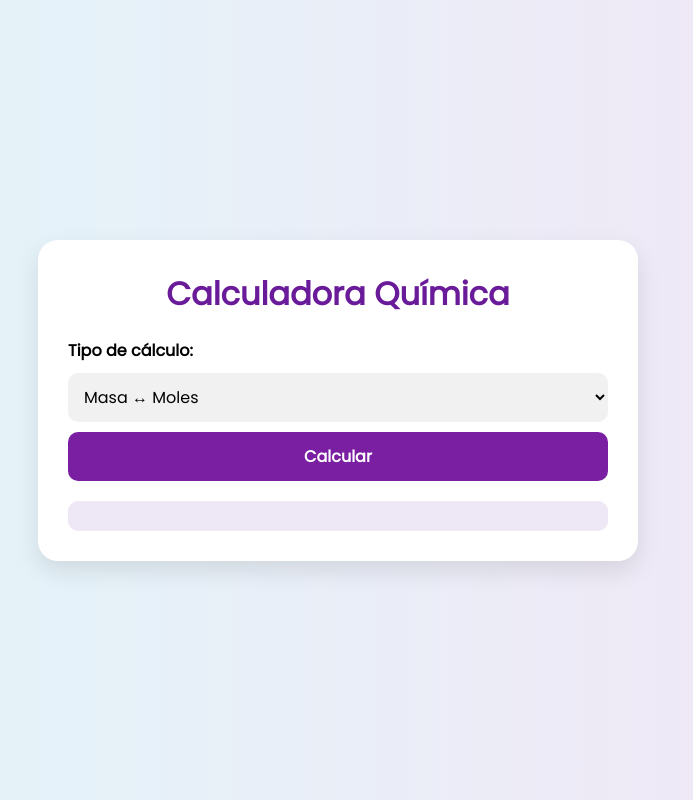
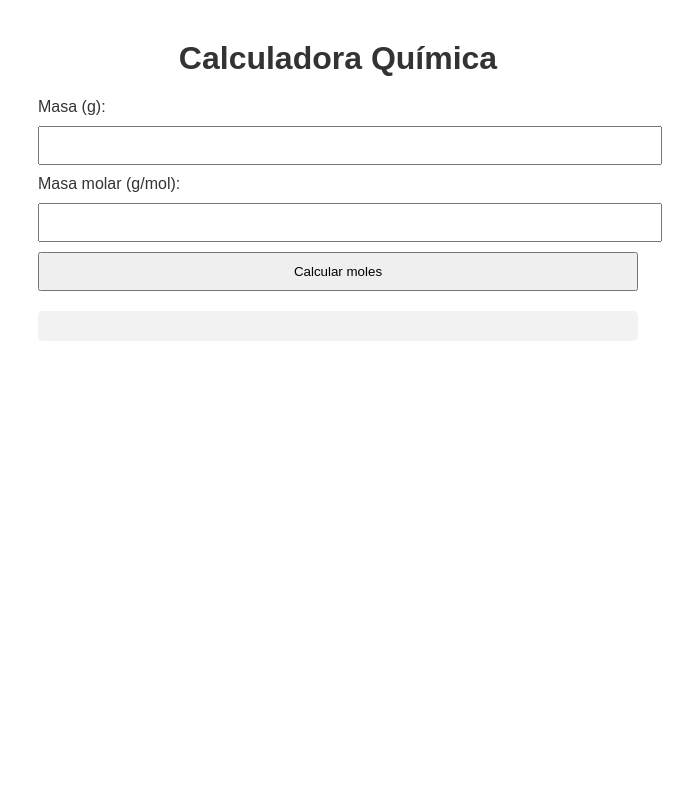
Before and after one commit to cristobal763/calculadora-quimica, a plain HTML site: page index.html in a window 1280 px wide. Shown: the whole page, without its empty margins (302-995 px from the left). Drawn offline with Linux system fonts and the light colour scheme.

Commit message:
index.html

```diff
--- a/index.html
+++ b/index.html
@@ -1,101 +1,67 @@
 <!DOCTYPE html>
 <html lang="es">
 <head>
-  <meta charset="UTF-8" />
-  <meta name="viewport" content="width=device-width, initial-scale=1.0"/>
+    <meta charset="UTF-8">
     <title>Calculadora Química</title>
-  <link href="https://fonts.googleapis.com/css2?family=Poppins&display=swap" rel="stylesheet">
     <style>
-    * {
-      margin: 0;
-      padding: 0;
-      box-sizing: border-box;
-      font-family: 'Poppins', sans-serif;
-    }
-
         body {
-      background: linear-gradient(to right, #e0f7fa, #f3e5f5);
-      min-height: 100vh;
-      display: flex;
-      justify-content: center;
-      align-items: center;
-      padding: 20px;
+            font-family: Arial, sans-serif;
+            background-color: #ffffff;
+            color: #333;
+            margin: 40px;
         }
 
         .container {
-      background: white;
-      padding: 30px;
-      border-radius: 20px;
-      box-shadow: 0 10px 25px rgba(0,0,0,0.1);
-      width: 100%;
             max-width: 600px;
+            margin: auto;
         }
 
         h1 {
             text-align: center;
-      margin-bottom: 20px;
-      color: #6a1b9a;
         }
 
-    select, input, button {
+        input, select, button {
+            display: block;
             width: 100%;
-      padding: 12px;
-      margin-top: 10px;
-      border: none;
-      border-radius: 10px;
-      font-size: 16px;
-    }
-
-    input, select {
-      background-color: #f1f1f1;
-    }
-
-    button {
-      background-color: #7b1fa2;
-      color: white;
-      font-weight: bold;
-      cursor: pointer;
-      transition: background 0.3s;
-    }
-
-    button:hover {
-      background-color: #6a1b9a;
+            padding: 10px;
+            margin: 10px 0;
         }
 
         .resultado {
             margin-top: 20px;
-      background: #ede7f6;
             padding: 15px;
-      border-radius: 10px;
-      font-size: 18px;
-      text-align: center;
-      color: #4a148c;
-    }
-
-    label {
-      font-weight: 600;
-      margin-top: 10px;
-      display: block;
+            background-color: #f2f2f2;
+            border-radius: 5px;
         }
     </style>
 </head>
 <body>
     <div class="container">
         <h1>Calculadora Química</h1>
+        <label for="masa">Masa (g):</label>
+        <input type="number" id="masa">
 
-    <label for="tipoCalculo">Tipo de cálculo:</label>
-    <select id="tipoCalculo" onchange="mostrarCampos()">
-      <option value="masa">Masa ↔ Moles</option>
-      <option value="mol">Mol ↔ Átomos/Moléculas</option>
-      <option value="formula">Fórmula Empírica</option>
-    </select>
+        <label for="masaMolar">Masa molar (g/mol):</label>
+        <input type="number" id="masaMolar">
 
-    <div id="campos"></div>
+        <button onclick="calcular()">Calcular moles</button>
 
-    <button onclick="calcular()">Calcular</button>
         <div class="resultado" id="resultado"></div>
     </div>
 
-  <script src="script.js"></script>
+    <script>
+        function calcular() {
+            const masa = parseFloat(document.getElementById('masa').value);
+            const masaMolar = parseFloat(document.getElementById('masaMolar').value);
+
+            if (isNaN(masa) || isNaN(masaMolar) || masaMolar === 0) {
+                document.getElementById('resultado').innerText = "Por favor, ingresa valores válidos.";
+                return;
+            }
+
+            const moles = masa / masaMolar;
+            document.getElementById('resultado').innerText = `Cantidad de moles: ${moles.toFixed(4)} mol`;
+        }
+    </script>
 </body>
 </html>
```
Lines whose indentation alone changed are shown as unchanged.
